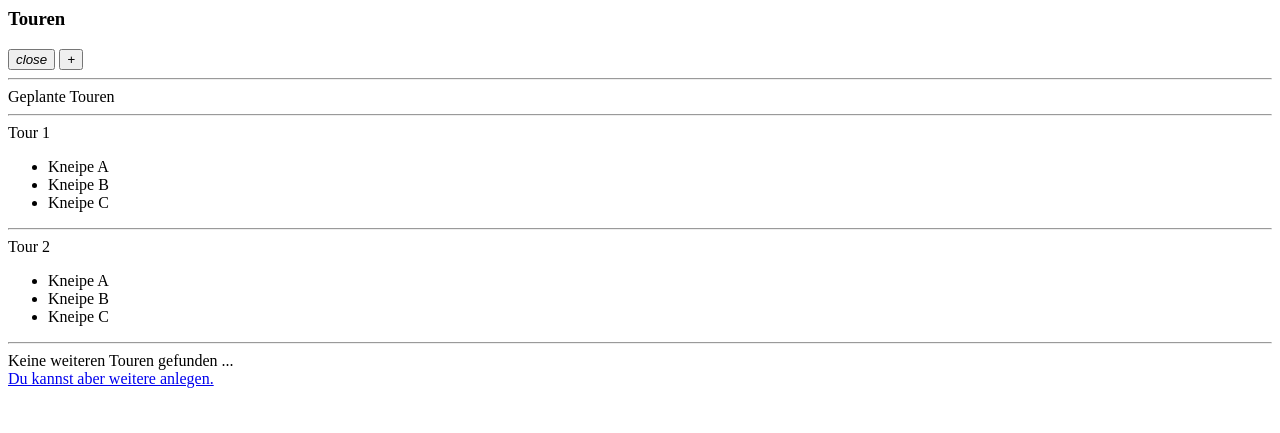
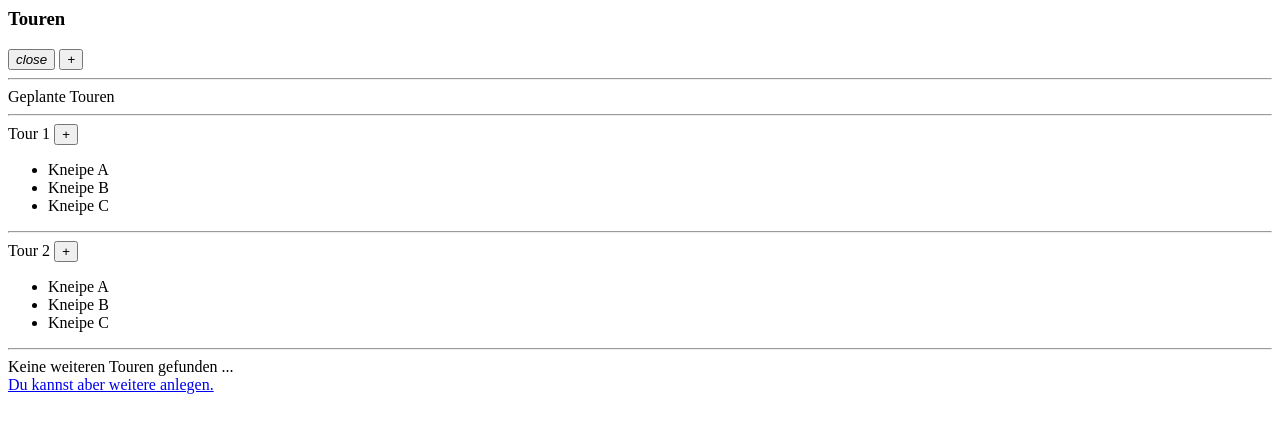
Before and after one commit to ledidious/bar-hopping, a PHP site: page /main/main_tours.php in a window 1280 px wide. Shown: the top 433 px of the page. Run offline with PHP 8.4, Linux system fonts and the light colour scheme.

Commit message:
ISSUE-21 - Button "Add bar" per tour without function
CSS classes
- Qualify with tag name

```diff
--- a/src/view/html/main/main_tours.php
+++ b/src/view/html/main/main_tours.php
@@ -6,8 +6,8 @@
             <button id="tours-title-actions-close" class="title-buttons panel-closer">
                 <i id="tours-title-actions-close-icon" class="material-icons title-buttons-icons">close</i>
             </button>
-            <button id="tours-title-actions-add" class="title-buttons">
-                <i id="tours-title-actions-add-icon" class="title-buttons-icons">+</i>
+            <button id="tours-title-actions-add" class="title-buttons button-add">
+                <i id="tours-title-actions-add-icon" class="title-buttons-icons button-add-icon">+</i>
             </button>
         </div>
     </div>
@@ -18,9 +18,11 @@
         <span class="expand-button" bh-expandable="tours-list-group_1">Geplante Touren</span>
         <hr>
         <div id="tours-list-group_1">
-
             <div>
                 <span class="expand-button" bh-expandable="tours-list-group_1-tour_1">Tour 1</span>
+                <button class="button-add tours-add">
+                    <i class="button-add-icon">+</i>
+                </button>
                 <ul id="tours-list-group_1-tour_1">
                     <li>Kneipe A</li>
                     <li>Kneipe B</li>
@@ -31,6 +33,9 @@
 
             <div>
                 <span class="expand-button" bh-expandable="tours-list-group_1-tour_2">Tour 2</span>
+                <button class="button-add tours-add">
+                    <i class="button-add-icon">+</i>
+                </button>
                 <ul id="tours-list-group_1-tour_2">
                     <li>Kneipe A</li>
                     <li>Kneipe B</li>
```
Also changed, not shown: src/view/css/global.css (+16 -11 lines), src/view/css/main.css (+2 -6 lines), src/view/css/main/main_tours.css (+8 -1 lines).
